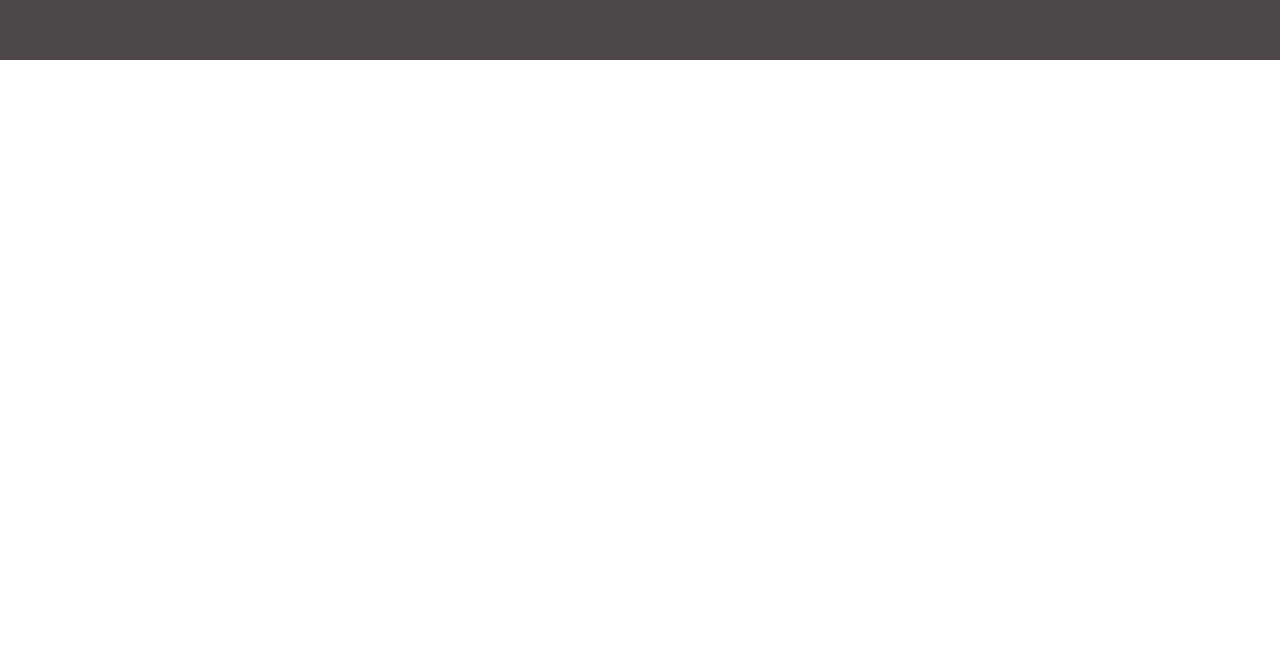
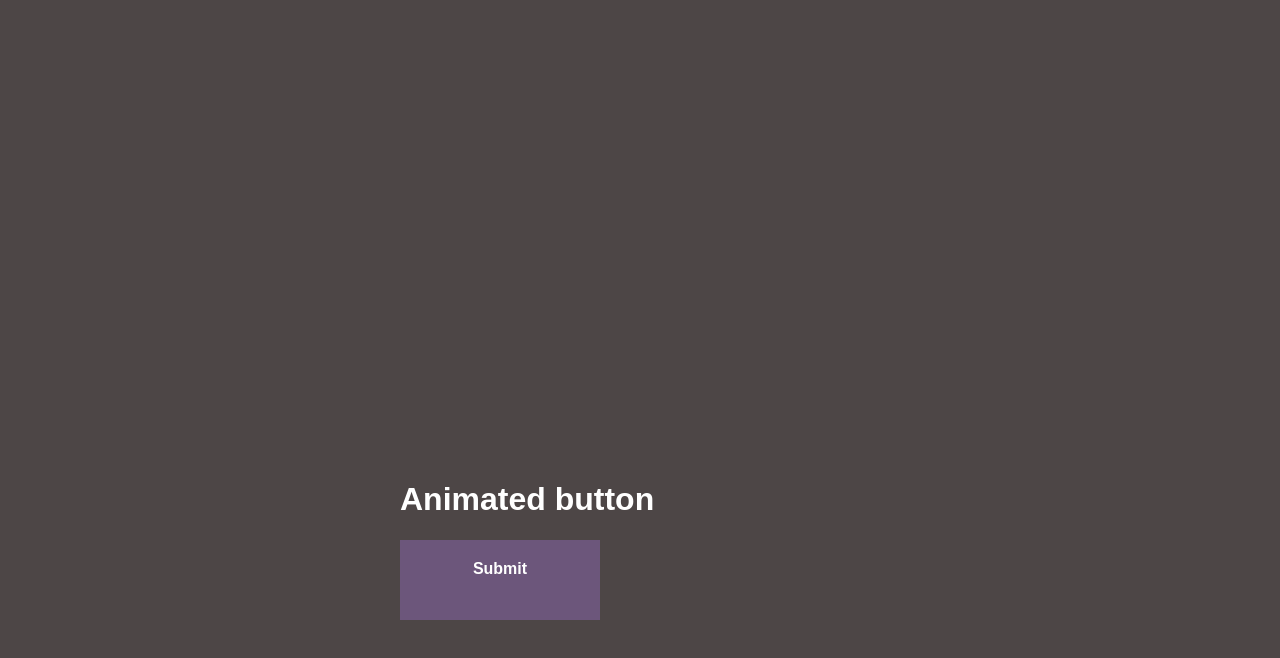
Before and after one commit to rishabh091/Buttons, a plain HTML site: page index.html in a window 1280 px wide. Shown: the part 1800-2458 px from the top of the page. Before the commit the page ends 1860 px from the top, so only its background shows below. Drawn offline with Linux system fonts and the light colour scheme.

Commit message:
animated button added

```diff
--- a/button.css
+++ b/button.css
@@ -1,4 +1,4 @@
-.btn-grad{
+.btn-grad {
   padding: 10px 15px 10px 15px;
   border: 1px solid white;
   border-radius: 0.5rem;
@@ -15,7 +15,7 @@
   animation: discoHover 3s ease infinite;
   animation-play-state: paused;
 }
-.btn-outline-grad{
+.btn-outline-grad {
   padding: 10px 15px 10px 15px;
   border: 1px solid #dc2430;
   border-radius: 0.5rem;
@@ -29,19 +29,66 @@
   background: white;
   outline: none;
 }
-.btn-grad:hover{
+.btn-grad:hover {
   animation-play-state: running;
 }
-.btn-outline-grad:hover{
+.btn-outline-grad:hover {
   background: linear-gradient(32deg, #dc2430, #7b4397, #dc2430, #7b4397);
   background-size: 800% 800%;
   color: white;
   border: 1px solid white;
   animation: discoHover 3s ease infinite;
 }
+@keyframes discoHover {
+  0% {
+    background-position: 0% 50%;
+  }
+  50% {
+    background-position: 100% 50%;
+  }
+  100% {
+    background-position: 0% 50%;
+  }
+}
 
-@keyframes discoHover {
-    0%{background-position:0% 50%}
-    50%{background-position:100% 50%}
-    100%{background-position:0% 50%}
+.btn-rotating-outer{
+  height: 10vh;
+  width: 25vh;
+  position: relative;
+  cursor: pointer;
 }
+.btn-square-1{
+  background: #f67280;
+}
+.btn-square-2{
+  background: #6c567b;
+}
+.btn-square-1,.btn-square-2{
+  margin: auto;
+  height: 10vh;
+  width: 25vh;
+  position: absolute;
+  transition: transform 1.5s, height 1.5s;
+}
+.btn-rotating-outer:hover .btn-square-1{
+  transform: rotate(45deg);
+  height: 20vh;
+}
+.btn-rotating-outer:hover .btn-square-2{
+  transform: rotate(60deg);
+  height: 20vh;
+}
+.btn-text{
+  transition: transform 1.5s, font-size 1.5s, text-decoration 1.5s;
+  font-family: sans-serif;
+  font-weight: bold;
+  color: white;
+  display: flex;
+  padding-top: 20px;
+  justify-content: center;
+}
+.btn-rotating-outer:hover .btn-text{
+  transform: rotate(-105deg);
+  font-size: 1.5rem;
+  text-decoration: underline;
+}
--- a/index.html
+++ b/index.html
@@ -19,6 +19,17 @@
         <button type="button" class="btn-outline-grad">LOGIN</button>
       </div>
     </div>
+
+    <div class="master-div">
+      <h1>Animated button</h1>
+      <div class="btn-rotating-outer">
+        <div class="btn-square-1">
+          <div class="btn-square-2">
+            <div class="btn-text">Submit</div>
+          </div>
+        </div>
+      </div>
+    </div>
   </body>
 
   <style>
```
Also changed, not shown: documentation.txt. Lines whose indentation alone changed are shown as unchanged.
